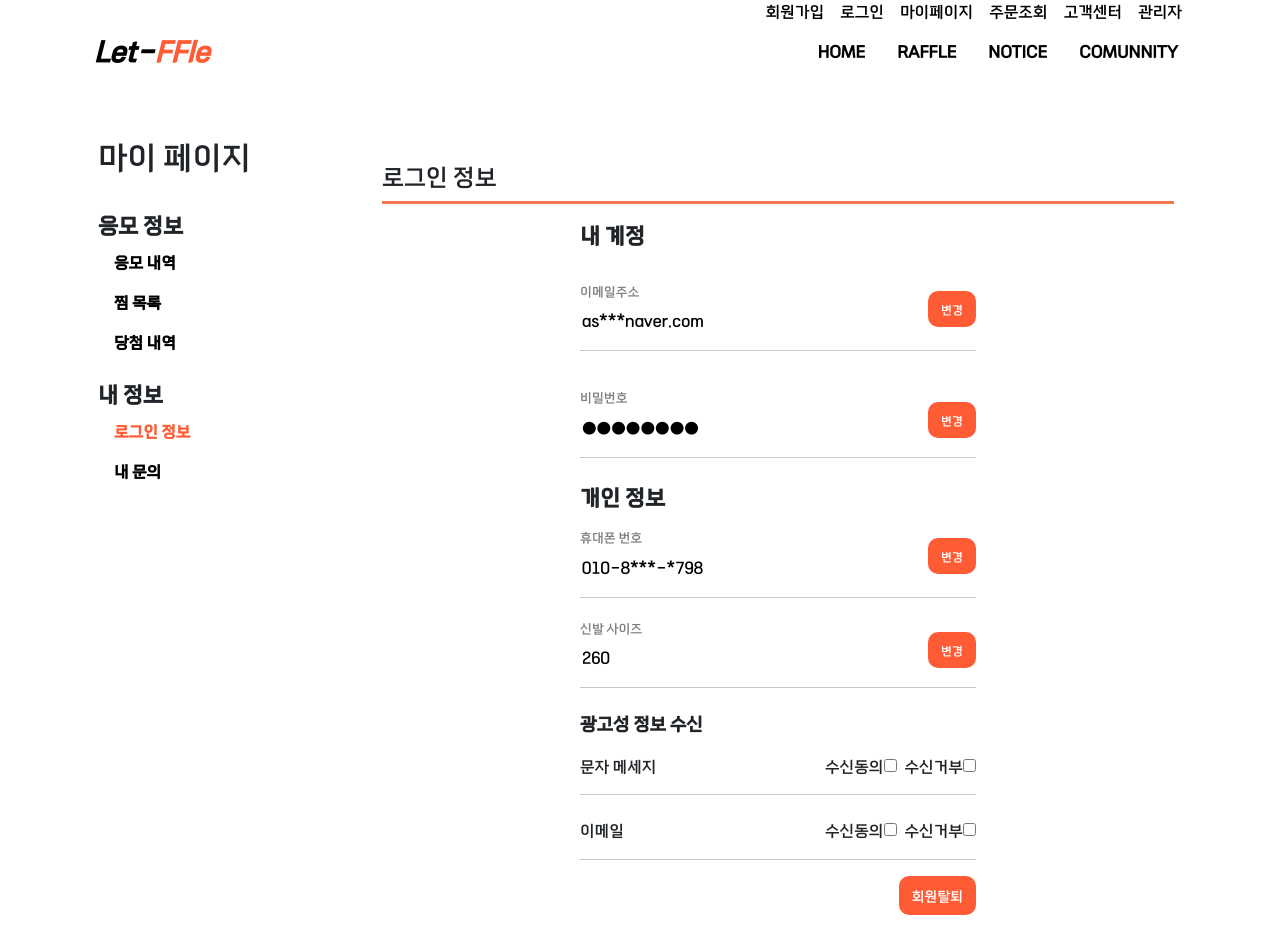
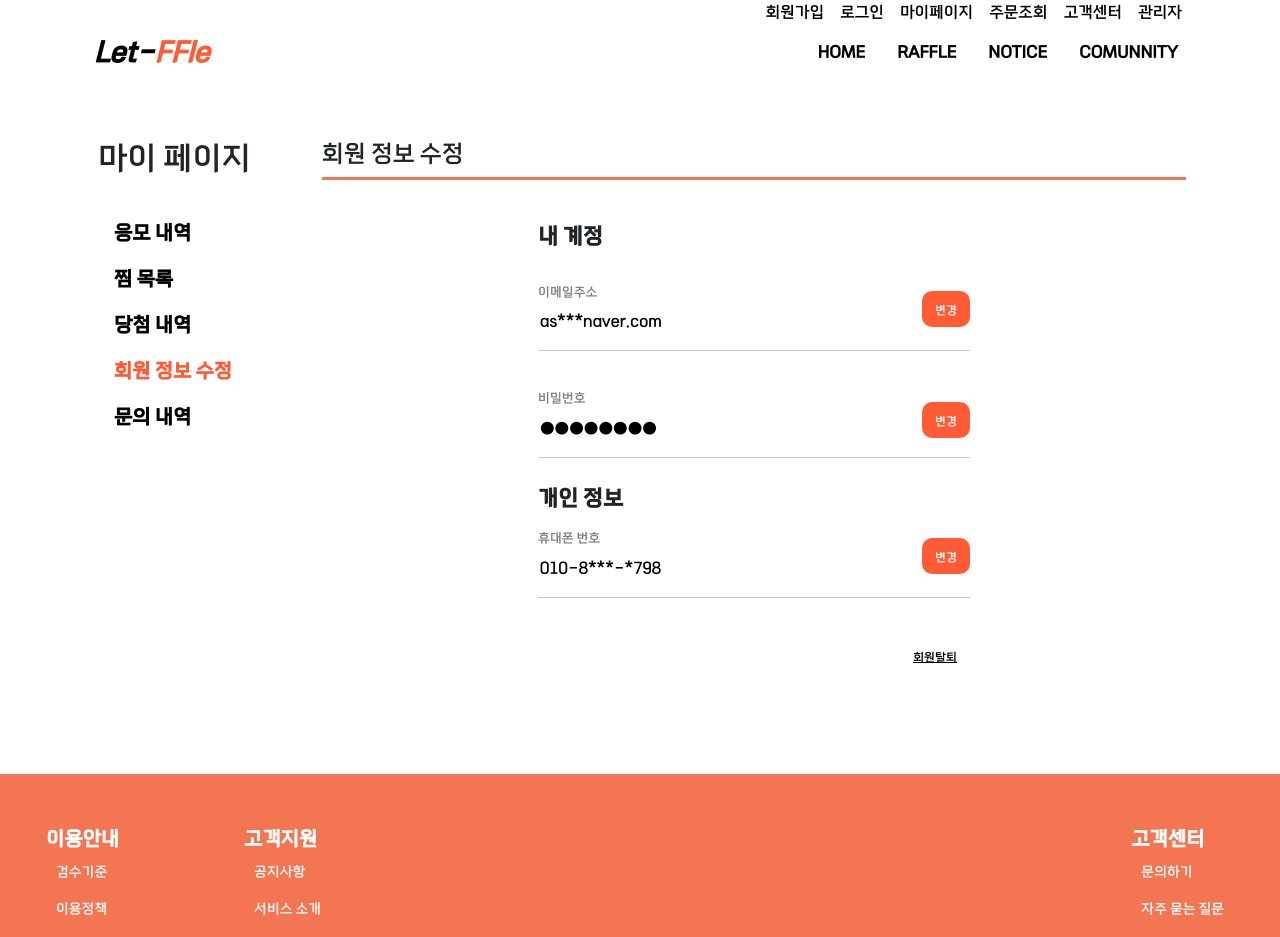
Before and after one commit to byeonnns/let-ffle-front, a Vue app: page /Member/Mypage/LoginInformation in a window 1280 px wide. Shown: the top 937 px of the page. Built offline with nearby package versions, Linux system fonts and the light colour scheme.

Commit message:
Refactor: Mypage 로그인 페이지 회원탈퇴 수정 & 마이페이지 텍스트 위치 조정 & 광고성 input,label 삭제

```diff
--- a/src/views/Member/Mypage/ApplicationDetails.vue
+++ b/src/views/Member/Mypage/ApplicationDetails.vue
@@ -1,9 +1,9 @@
 <template>
     <div>
         <div class="container">
-            <div class="d-flex ms-5 mt-4">
-                <div class="d-flex flex-column ms-5" style="width: 100%;">
-                    <div style="border-bottom: 3px solid #F37551;" class="mb-3">
+            <div class="d-flex">
+                <div class="d-flex flex-column" style="width: 100%;">
+                    <div style="border-bottom: 3px solid #F37551;" class="">
                         <h4>응모 내역</h4>
                     </div>
                     <div class="content_area my-page-content">
--- a/src/views/Member/Mypage/CreateInquiry.vue
+++ b/src/views/Member/Mypage/CreateInquiry.vue
@@ -1,6 +1,6 @@
 <template>
     <div>
-        <div class="d-flex ms-5 mt-4">
+        <div class="d-flex ms-5">
             <!-- <div class="flex-grow-1 d-flex flex-column"></div> -->
             <div class="ms-5 d-flex flex-column ms-5 container">
                 <div style="border-bottom: 3px solid #F37551;" class="mb-3">
--- a/src/views/Member/Mypage/LoginInformation.vue
+++ b/src/views/Member/Mypage/LoginInformation.vue
@@ -1,13 +1,12 @@
 <template>
-
     <div>
         <div class="container">
-            <div class="d-flex ms-5 mt-4">
-                <div class="d-flex flex-column container ms-5" style="width: 100%;">
+            <div class="d-flex">
+                <div class="d-flex flex-column ms-5" style="width: 100%;">
                     <div style="border-bottom: 3px solid #F37551;" class="mb-3">
-                        <h4>로그인 정보</h4>
+                        <h4>회원 정보 수정</h4>
                     </div>
-                    <div class="d-flex justify-content-center flex-column align-items-center">
+                    <div class="d-flex justify-content-center flex-column align-items-center mt-4">
                         <div class="mb-3" style="width: 50%;">
                             <span style="font-size: 22px;" class="fw-bold mb-3">내 계정</span>
                         </div>
@@ -48,46 +47,9 @@
                             <button class="btn btn-white btn-sm mb-5"
                                 style="position: absolute; bottom: 0; right: 0;">변경</button>
                         </div>
-                        <div style="width: 50%;">
-                            <h5 style="font-size: 13px;">신발 사이즈</h5>
-                        </div>
                         <div class="w-50 position-relative">
-                            <div style="align-content: end;">
-                                <input type="email" placeholder="260" class="input w-50">
-                            </div>
-                            <hr class="p-0 m-0 w-100 mt-3">
-                            <button class="btn btn-white btn-sm"
-                                style="position: absolute; bottom: 0; right: 0;">변경</button>
-                        </div>
-
-                        <div class="mb-3 mt-4" style="width: 50%;">
-                            <span style="font-size: 18px;" class="fw-bold mb-3 mt-5">광고성 정보 수신</span>
-                        </div>
-                        <div class="w-50 position-relative">
-                            <div class="d-flex justify-content-between">
-                                <p>문자 메세지</p>
-                                <div>
-                                    <label for="radioButton">수신동의</label>
-                                    <input type="checkbox" id="radioButton1" placeholder="라디오 버튼" class="input me-2">
-                                    <label for="radioButton">수신거부</label>
-                                    <input type="checkbox" id="radioButton2" placeholder="라디오 버튼" class="input">
-                                </div>
-                            </div>
-                            <hr class="p-0 m-0 w-100 mt-3" style="position: absolute; bottom: 0;">
-                        </div>
-                        <div class="w-50 position-relative">
-                            <div class="d-flex justify-content-between mt-4">
-                                <p>이메일</p>
-                                <div>
-                                    <label for="radioButton">수신동의</label>
-                                    <input type="checkbox" id="radioButton3" placeholder="라디오 버튼" class="input me-2">
-                                    <label for="radioButton">수신거부</label>
-                                    <input type="checkbox" id="radioButton4" placeholder="라디오 버튼" class="input">
-                                </div>
-                            </div>
-                            <hr class="p-0 m-0 w-100">
                             <div class="mt-3 d-flex justify-content-end">
-                                <RouterLink to="#"><button class="btn btn-lg" style="font-size: 14px;">회원탈퇴</button>
+                                <RouterLink to="#"><button class="btn btn-sm" style="font-size: 12px; color: black; background-color: white; text-decoration: underline;">회원탈퇴</button>
                                 </RouterLink>
                             </div>
                         </div>
@@ -99,7 +61,6 @@
 </template>
 
 <script setup>
-import MypageNavBar from './MypageNavBar';
 </script>
 
 <style scoped>
--- a/src/views/Member/Mypage/MypageNavBar.vue
+++ b/src/views/Member/Mypage/MypageNavBar.vue
@@ -7,9 +7,6 @@
                         <h2>마이 페이지</h2>
                     </div>
                     <nav class="">
-                        <div>
-                            <div class=" align-items-left ps-3 fw-bold" style="font-size: 22px;">응모 정보
-                            </div>
                         <ul class="nav d-flex flex-column ms-3">
                             <li class="nav-item">
                                 <RouterLink to="/Member/Mypage/ApplicationDetails"
@@ -20,26 +17,21 @@
                                 </RouterLink>
                             </li>
                             <li class="nav-item">
-                                    <RouterLink to="/Member/Mypage/WinningDetails"
-                                        class="nav-link active align-items-left mb-3">당첨 내역</RouterLink>
+                                <RouterLink to="/Member/Mypage/WinningDetails" class="nav-link active align-items-left">
+                                    당첨 내역</RouterLink>
                             </li>
                         </ul>
-                        </div>
                     </nav>
                     <nav class="">
-                        <div>
-                            <div class="nav-link align-items-left ps-3 fw-bold" style="font-size: 22px;">내 정보</div>
                         <ul class="nav d-flex flex-column ms-3">
                             <li class="nav-item">
-                                    <RouterLink to="/Member/Mypage/LoginInformation" class="nav-link active">로그인 정보
+                                <RouterLink to="/Member/Mypage/LoginInformation" class="nav-link active">회원 정보 수정
                                 </RouterLink>
                             </li>
                             <li class="nav-item">
-                                    <RouterLink to="/Member/Mypage/ToInquiry" class="nav-link active">내 문의</RouterLink>
+                                <RouterLink to="/Member/Mypage/ToInquiry" class="nav-link active">문의 내역</RouterLink>
                             </li>
                         </ul>
-
-                        </div>
                     </nav>
                 </div>
             </div>
@@ -73,4 +65,7 @@ a:hover {
     color: #FF5C35;
 }
 
+.nav-item>.nav-link {
+    font-size: 20px;
+}
 </style>
--- a/src/views/Member/Mypage/ToInquiry.vue
+++ b/src/views/Member/Mypage/ToInquiry.vue
@@ -1,11 +1,11 @@
 <template>
     <div>
         <div class="container">
-            <div class="d-flex ms-5 mt-4">
+            <div class="d-flex">
                 <!-- <div class="flex-grow-1 d-flex flex-column"></div> -->
                 <div class="d-flex flex-column ms-5" style="width: 100%;">
                     <div style="border-bottom: 3px solid #F37551;" class="mb-3">
-                        <h4>문의하기</h4>
+                        <h4>문의 내역</h4>
                     </div>
                     <table class="table mb-0">
                         <thead>
--- a/src/views/Member/Mypage/WatchList.vue
+++ b/src/views/Member/Mypage/WatchList.vue
@@ -1,19 +1,18 @@
 <template>
     <div>
         <div class="container">
-            <div class="d-flex ms-5 mt-4">
-                <div class="d-flex flex-column ms-5" style="width: 100%;">
-                    <div style="border-bottom: 3px solid #F37551;" class="mb-3">
-                        <h4>관심</h4>
+            <div class="d-flex">
+                <div class="d-flex flex-column" style="width: 100%;">
+                    <div style="border-bottom: 3px solid #F37551;" class="">
+                        <h4>찜 목록</h4>
                     </div>
-
-                    <div class="d-flex justify-content-between mb-3" style="width: 100%;">
+                    <div class="mb-3">
                         <span style="font-size: 13px;">전체 n</span>
                     </div>
                     <div class="d-flex justify-content-between">
                         <div class="d-flex">
                             <div style="width: 6rem; height: 85px;">
-                                <img src="/images/photos/2.png" class="card-img-top" alt="..."
+                                <img src="" class="card-img-top" alt="..."
                                     style="max-width: 100%; height: auto;">
                             </div>
                             <div class="align-content-center">Nike<br>Nike Air Force 1'07First Use White Team Red</div>
@@ -36,7 +35,6 @@
 </template>
 
 <script setup>
-import MypageNavBar from './MypageNavBar';
 </script>
 
 <style scoped>
--- a/src/views/Member/Mypage/WinningDetails.vue
+++ b/src/views/Member/Mypage/WinningDetails.vue
@@ -1,7 +1,7 @@
 <template>
     <div>
         <div class="container">
-            <div class="d-flex ms-5 mt-4">
+            <div class="d-flex ms-5">
                 <div class="d-flex flex-column ms-5" style="width: 100%;">
                     <div style="border-bottom: 3px solid #F37551;" class="mb-3">
                         <h4>당첨 내역</h4>
```
Lines whose indentation alone changed are shown as unchanged.
